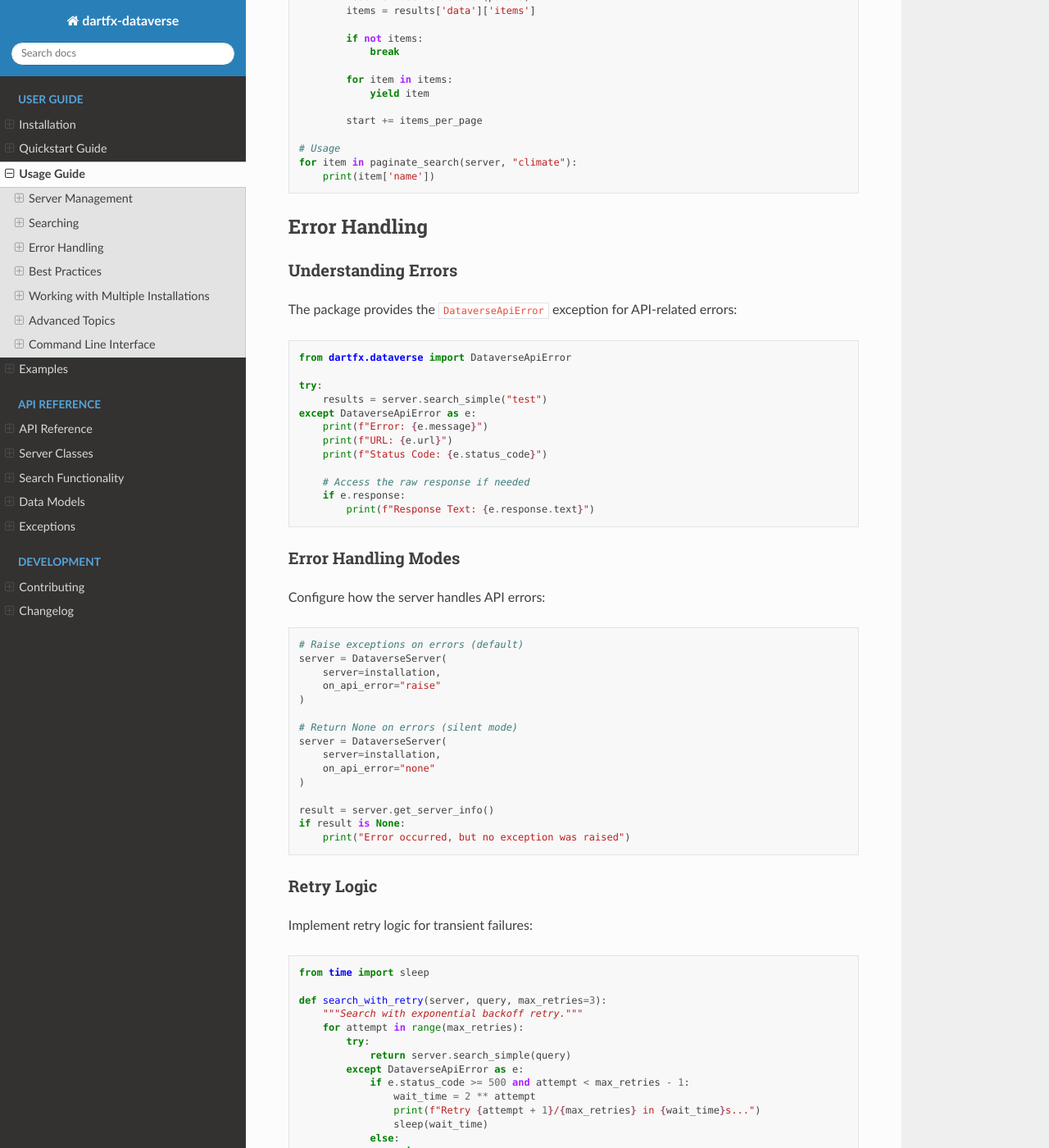
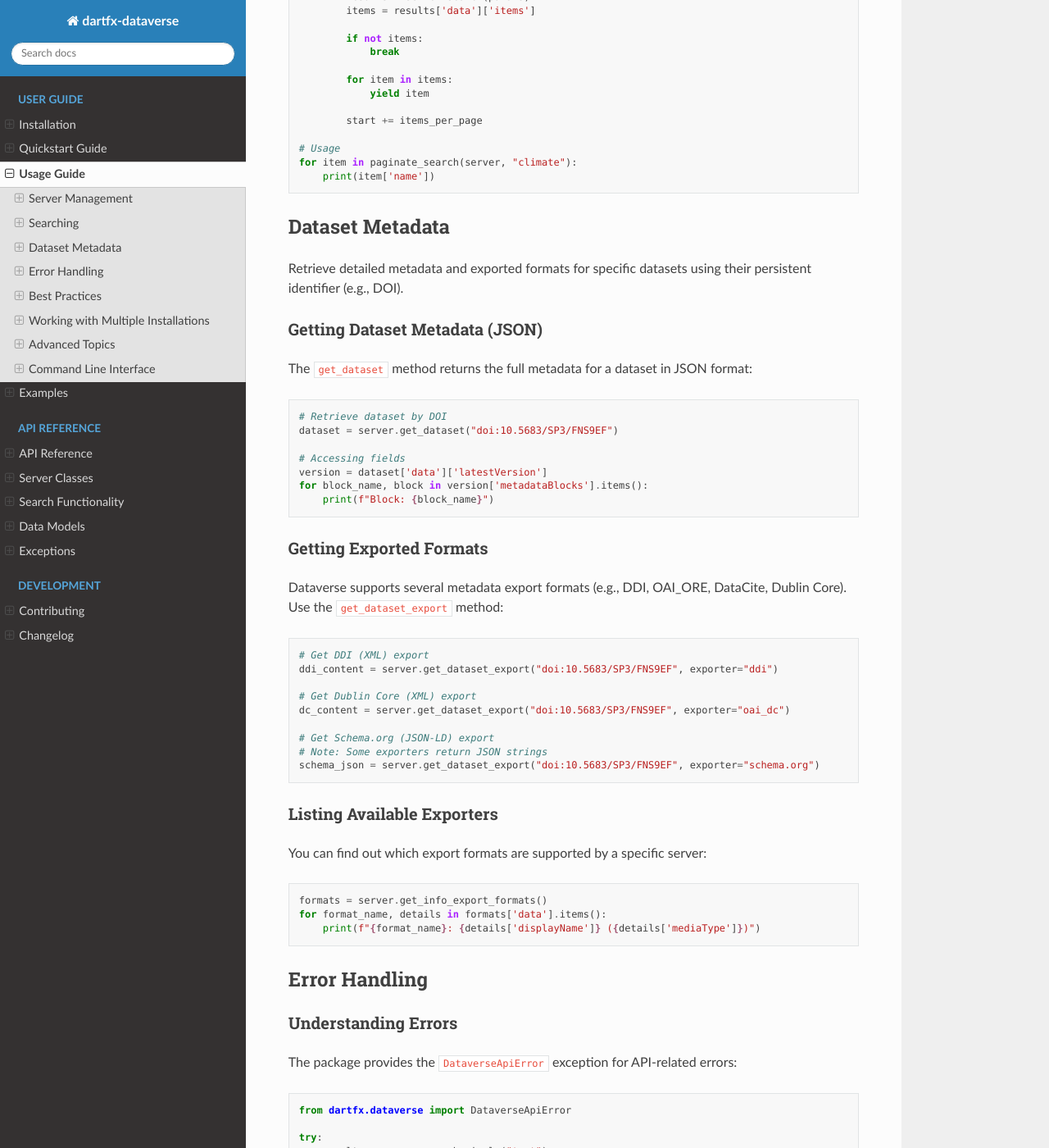
Before and after one commit to DataArtifex/dataverse-toolkit, a Sphinx documentation site: the page built from docs/source/usage.rst, in a window 1280 px wide and 1400 px high, scrolled down 4277 px. Shown: the whole window at 82% size. Built offline with Sphinx 7.4.7 and the Read the Docs theme 3.1.0, drawn with Linux system fonts in a browser that asks for light colours; some of the changed text lies outside the part shown.

Commit message:
docs: add dataset metadata and caching documentation, and update installation steps to use uv sync

```diff
--- a/docs/source/usage.rst
+++ b/docs/source/usage.rst
@@ -249,6 +249,54 @@ Handle large result sets with pagination:
    # Usage
    for item in paginate_search(server, "climate"):
        print(item['name'])
+
+Dataset Metadata
+----------------
+
+Retrieve detailed metadata and exported formats for specific datasets using their persistent identifier (e.g., DOI).
+
+Getting Dataset Metadata (JSON)
+~~~~~~~~~~~~~~~~~~~~~~~~~~~~~~~~
+
+The ``get_dataset`` method returns the full metadata for a dataset in JSON format:
+
+.. code-block:: python
+
+   # Retrieve dataset by DOI
+   dataset = server.get_dataset("doi:10.5683/SP3/FNS9EF")
+
+   # Accessing fields
+   version = dataset['data']['latestVersion']
+   for block_name, block in version['metadataBlocks'].items():
+       print(f"Block: {block_name}")
+
+Getting Exported Formats
+~~~~~~~~~~~~~~~~~~~~~~~~~
+
+Dataverse supports several metadata export formats (e.g., DDI, OAI_ORE, DataCite, Dublin Core). Use the ``get_dataset_export`` method:
+
+.. code-block:: python
+
+   # Get DDI (XML) export
+   ddi_content = server.get_dataset_export("doi:10.5683/SP3/FNS9EF", exporter="ddi")
+
+   # Get Dublin Core (XML) export
+   dc_content = server.get_dataset_export("doi:10.5683/SP3/FNS9EF", exporter="oai_dc")
+
+   # Get Schema.org (JSON-LD) export
+   # Note: Some exporters return JSON strings
+   schema_json = server.get_dataset_export("doi:10.5683/SP3/FNS9EF", exporter="schema.org")
+
+Listing Available Exporters
+~~~~~~~~~~~~~~~~~~~~~~~~~~~
+
+You can find out which export formats are supported by a specific server:
+
+.. code-block:: python
+
+   formats = server.get_info_export_formats()
+   for format_name, details in formats['data'].items():
+       print(f"{format_name}: {details['displayName']} ({details['mediaType']})")
 
 Error Handling
 --------------
@@ -520,6 +568,19 @@ List available metadata blocks for a server:
 
    dartfx-dataverse metadatablocks dataverse.harvard.edu
 
+Dataset Metadata
+~~~~~~~~~~~~~~~~
+
+Retrieve dataset metadata or exports:
+
+.. code-block:: bash
+
+   # Get JSON metadata
+   dartfx-dataverse dataset doi:10.5683/SP3/FNS9EF --hostname borealisdata.ca
+
+   # Get specific export format
+   dartfx-dataverse dataset doi:10.5683/SP3/FNS9EF -H borealisdata.ca --export ddi
+
 Output Formats
 ~~~~~~~~~~~~~~
 
```
Also changed, not shown: README.md (+61 -4 lines), docs/source/index.rst (+7 -5 lines), docs/source/installation.rst (+8 -11 lines), docs/source/quickstart.rst (+16 -1 lines).
